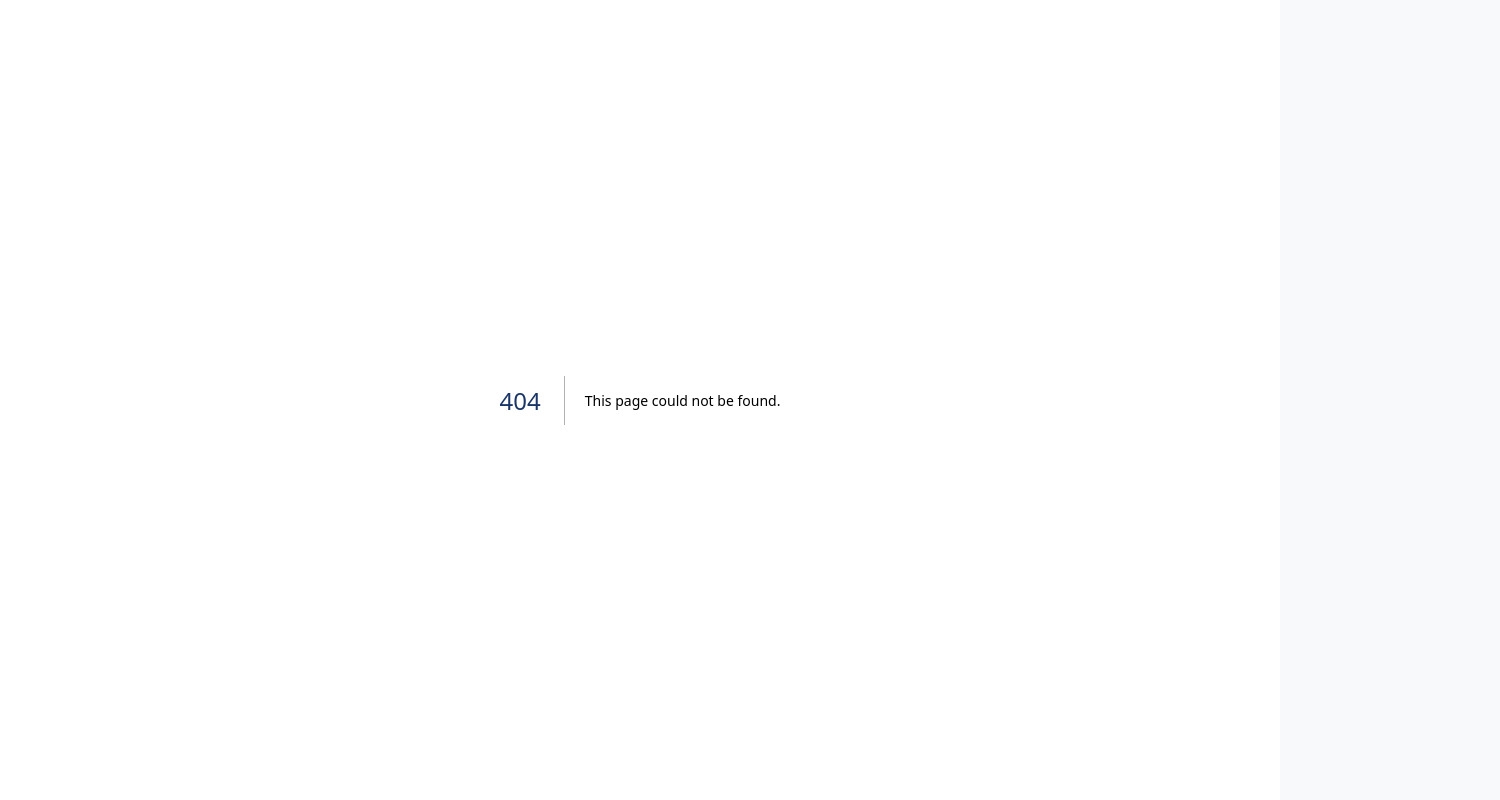
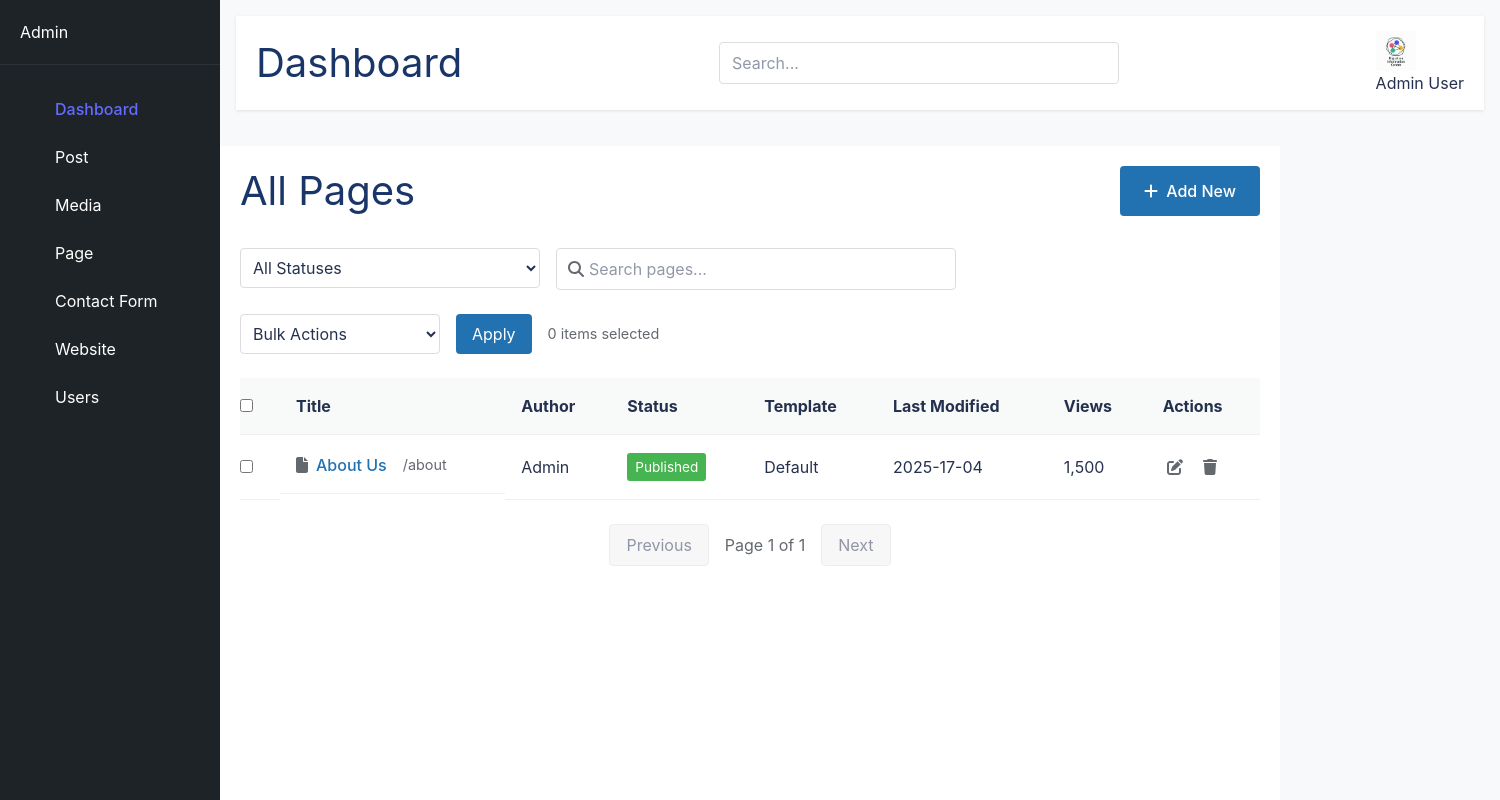
Before and after one commit to tanistocles/MIC-Website, a Next.js app in the folder mic-website/: page /admin/allpages in a window 1280 px wide. Before the commit this address had no page. Shown: the top 800 px of the page, 1500 px wide, since content can reach past the window. Built offline with nearby package versions, Linux system fonts and the light colour scheme.

Commit message:
update admin page router

```diff
--- a/mic-website/src/app/admin/Navbar.jsx
+++ b/mic-website/src/app/admin/Navbar.jsx
@@ -9,16 +9,16 @@ function Navbar() {
                 </div>
                 <ul className="admin-menu">
                     <li className="menu-item">
-                        <i className="fas fa-home"></i><span>Dashboard</span>
+                        <i className="fas fa-home"></i><Link href="/admin/dashboard"><span>Dashboard</span></Link>
                     </li>
 
                     {/* Posts Section */}
                     <li className="menu-item">
                         <i className="fas fa-file-alt"></i><span>Post</span>
                         <ul className="submenu">
-                            <li className="submenu-item"><span>All Post</span></li>
-                            <li className="submenu-item"><span>Create new Post</span></li>
-                            <li className="submenu-item"><span>Category</span></li>
+                            <li className="submenu-item"><Link href="/admin/allposts"><span>All Post</span></Link></li>
+                            <li className="submenu-item"><Link href="/admin/post"><span>Create new Post</span></Link></li>
+                            <li className="submenu-item"><Link href="/admin/category"><span>Category</span></Link></li>
                             <li className="submenu-item"><span>Tag</span></li>
                         </ul>
                     </li>
@@ -28,7 +28,7 @@ function Navbar() {
                         <i className="fas fa-image"></i><span>Media</span>
                         <ul className="submenu">
                             <li className="submenu-item"><Link href="admin/library"><span>Library</span></Link></li>
-                            <li className="submenu-item"><span>Add new file</span></li>
+                            <li className="submenu-item"><Link href="/admin/addfile"><span>Add new file</span></Link></li>
                         </ul>
                     </li>
 
@@ -36,7 +36,7 @@ function Navbar() {
                     <li className="menu-item">
                         <i className="fas fa-file"></i><span>Page</span>
                         <ul className="submenu">
-                            <li className="submenu-item"><span>All Pages</span></li>
+                            <li className="submenu-item"><Link href="/admin/allpages"><span>All Pages</span></Link></li>
                             <li className="submenu-item"><span>Add New Page</span></li>
                         </ul>
                     </li>
@@ -45,7 +45,7 @@ function Navbar() {
                     <li className="menu-item">
                         <i className="fas fa-envelope"></i><span>Contact Form</span>
                         <ul className="submenu">
-                            <li className="submenu-item"><span>Form List</span></li>
+                            <li className="submenu-item"><Link href="/admin/form"><span>Form List</span></Link></li>
                         </ul>
                     </li>
 
@@ -65,7 +65,7 @@ function Navbar() {
                     <li className="menu-item">
                         <i className="fas fa-users"></i><span>Users</span>
                         <ul className="submenu">
-                            <li className="submenu-item"><span>All Users</span></li>
+                            <li className="submenu-item"><Link href="/admin/allusers" ><span>All Users</span></Link></li>
                             <li className="submenu-item"><span>Add new User</span></li>
                         </ul>
                     </li>
--- /dev/null
+++ b/mic-website/src/app/admin/addFile/page.tsx
@@ -0,0 +1,11 @@
+import AddNewFilePage from './AddNewFile';
+import './AllPagesStyle.module.css';
+
+function AddNewFile() {
+  return (
+    <>
+      <AddNewFilePage />
+    </>
+  );
+}
+export default AddNewFile;
--- a/mic-website/src/app/admin/allpages/AllPages.jsx
+++ b/mic-website/src/app/admin/allpages/AllPages.jsx
@@ -68,15 +68,15 @@ const AllPages = () => {
             </td>
             <td className={styles.titleCell}>
               <FontAwesomeIcon icon={faFile} className={styles.pageIcon} />
-              <Link href="/pages/edit/1" className={styles.pageTitle}>Home Page</Link>
-              <span className={styles.pageSlug}>/home</span>
+              <Link href="/pages/edit/1" className={styles.pageTitle}>About Us</Link>
+              <span className={styles.pageSlug}>/about</span>
             </td>
             <td>Admin</td>
             <td>
               <span className={`${styles.status} ${styles.published}`}>published</span>
             </td>
             <td>Default</td>
-            <td>2023-10-01</td>
+            <td>2025-17-04</td>
             <td>1,500</td>
             <td className={styles.actionsCell}>
               <Link href="/pages/edit/1" className={styles.actionButton}>
--- /dev/null
+++ b/mic-website/src/app/admin/allpages/page.tsx
@@ -0,0 +1,11 @@
+import AllPages from './AllPages';
+import './AllPagesStyle.module.css';
+
+function AllPagesSite() {
+  return (
+    <>
+      <AllPages />
+    </>
+  );
+}
+export default AllPagesSite;
--- /dev/null
+++ b/mic-website/src/app/admin/allposts/page.tsx
@@ -0,0 +1,11 @@
+import AllPostsPage from './AllPost';
+import './AllPostStyle.module.css';
+
+function AllPosts() {
+  return (
+    <>
+      <AllPostsPage />
+    </>
+  );
+}
+export default AllPosts;
--- /dev/null
+++ b/mic-website/src/app/admin/allusers/page.tsx
@@ -0,0 +1,11 @@
+import UsersPage from './AllUsers';
+import './AllUsersStyle.module.css';
+
+function Users() {
+  return (
+    <>
+      <UsersPage />
+    </>
+  );
+}
+export default Users;
--- /dev/null
+++ b/mic-website/src/app/admin/category/page.tsx
@@ -0,0 +1,11 @@
+import CategoryPage from './Category';
+import './CategoryStyle.module.css';
+
+function Category() {
+  return (
+    <>
+      <CategoryPage />
+    </>
+  );
+}
+export default Category;
--- /dev/null
+++ b/mic-website/src/app/admin/dashboard/page.tsx
@@ -0,0 +1,11 @@
+import DashboardPage from './BodyMain';
+import './BodyMain.module.css';
+
+function Dashboard() {
+  return (
+    <>
+      <DashboardPage />
+    </>
+  );
+}
+export default Dashboard;
--- /dev/null
+++ b/mic-website/src/app/admin/form/page.tsx
@@ -0,0 +1,11 @@
+import FormPage from './FormList';
+import './FormListStyle.module.css';
+
+function Form() {
+  return (
+    <>
+      <FormPage />
+    </>
+  );
+}
+export default Form;
--- /dev/null
+++ b/mic-website/src/app/admin/post/page.tsx
@@ -0,0 +1,11 @@
+import NewPostPage from './NewPost';
+import './NewPostStyle.module.css';
+
+function NewPost() {
+  return (
+    <>
+      <NewPostPage />
+    </>
+  );
+}
+export default NewPost;
```
